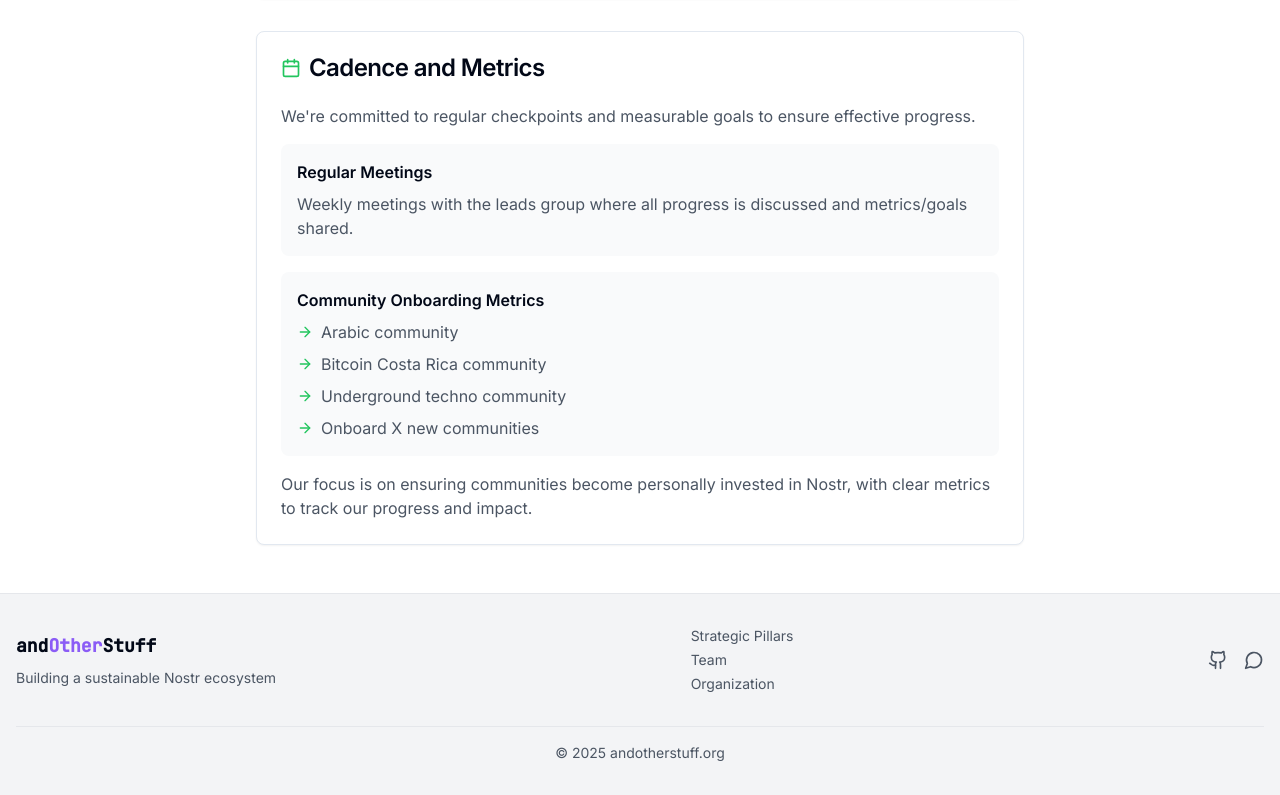
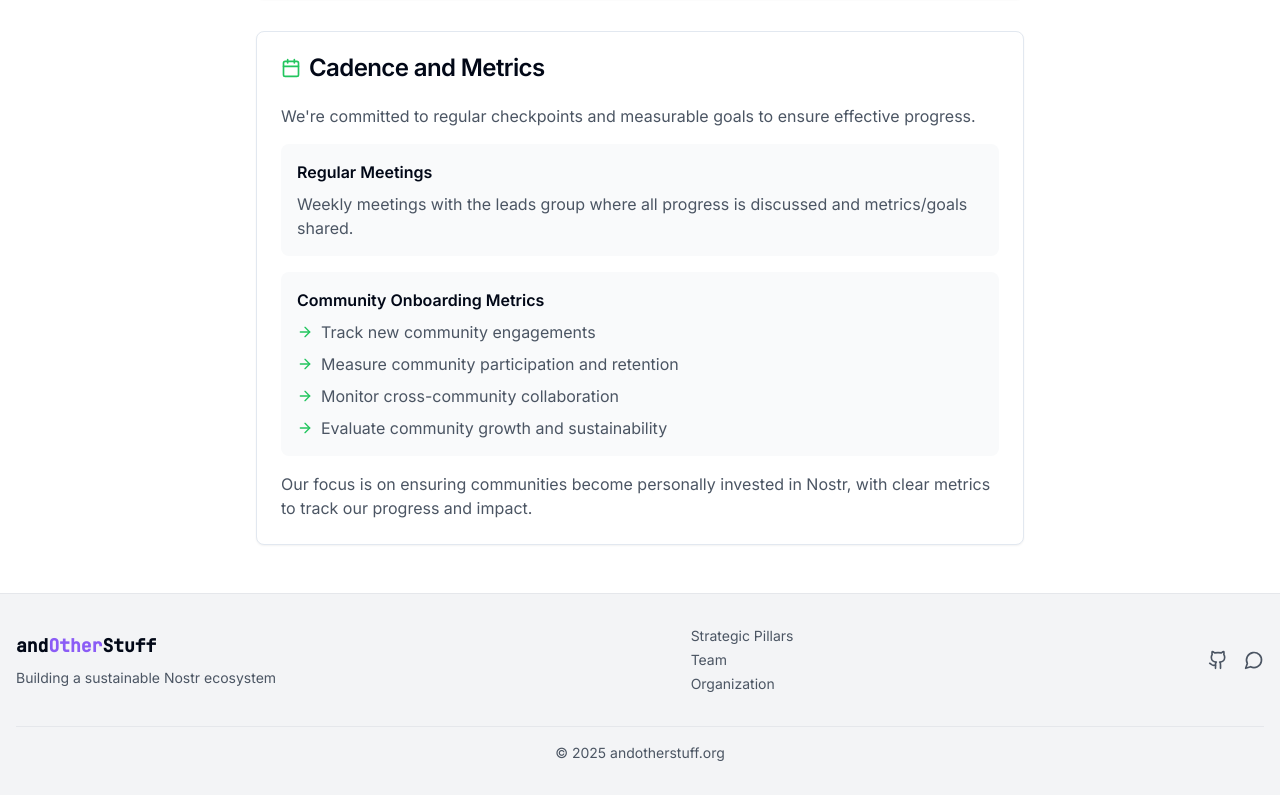
Before and after one commit to andotherstuff/website, a React (Vite) app: page /structure in a window 1280 px wide. Shown: the part 1258-2053 px from the top of the page. Built offline with nearby package versions, Linux system fonts and the light colour scheme.

Commit message:
Remove community mentions
Remove specific community names from the Structure page.

```diff
--- a/src/pages/Structure.tsx
+++ b/src/pages/Structure.tsx
@@ -127,19 +127,19 @@ const Structure = () => {
                     <ul className="space-y-2 text-gray-600">
                       <li className="flex items-start">
                         <ArrowRight className="h-4 w-4 text-nostr-green mt-1 mr-2 flex-shrink-0" />
-                        <span>Arabic community</span>
+                        <span>Track new community engagements</span>
                       </li>
                       <li className="flex items-start">
                         <ArrowRight className="h-4 w-4 text-nostr-green mt-1 mr-2 flex-shrink-0" />
-                        <span>Bitcoin Costa Rica community</span>
+                        <span>Measure community participation and retention</span>
                       </li>
                       <li className="flex items-start">
                         <ArrowRight className="h-4 w-4 text-nostr-green mt-1 mr-2 flex-shrink-0" />
-                        <span>Underground techno community</span>
+                        <span>Monitor cross-community collaboration</span>
                       </li>
                       <li className="flex items-start">
                         <ArrowRight className="h-4 w-4 text-nostr-green mt-1 mr-2 flex-shrink-0" />
-                        <span>Onboard X new communities</span>
+                        <span>Evaluate community growth and sustainability</span>
                       </li>
                     </ul>
                   </div>
```
